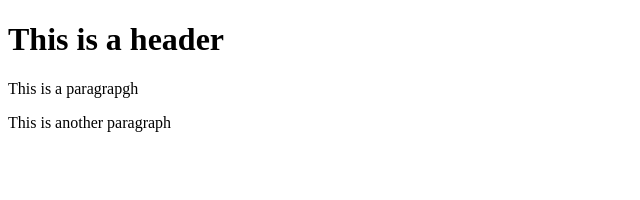
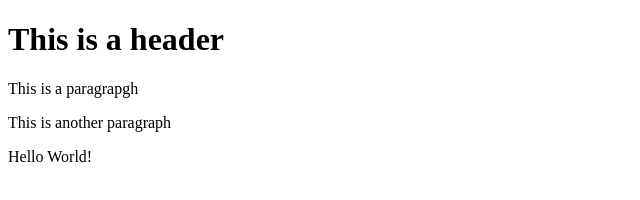
Before and after one commit to GilAlegria/git-test, a website: page index.html in a window 1280 px wide. Shown: the whole page, without its empty margins (0-640 px from the left). Drawn offline with Linux system fonts and the light colour scheme.

Commit message:
using npm

```diff
--- a/index.html
+++ b/index.html
@@ -4,5 +4,6 @@
         <h1>This is a header</h1>
         <p>This is a paragrapgh</p>
         <p>This is another paragraph</p>
+        <p>Hello World!</p>
     </body>
 </html>
```
Also changed, not shown: package.json (added, +24 -0 lines), 2 other files.
